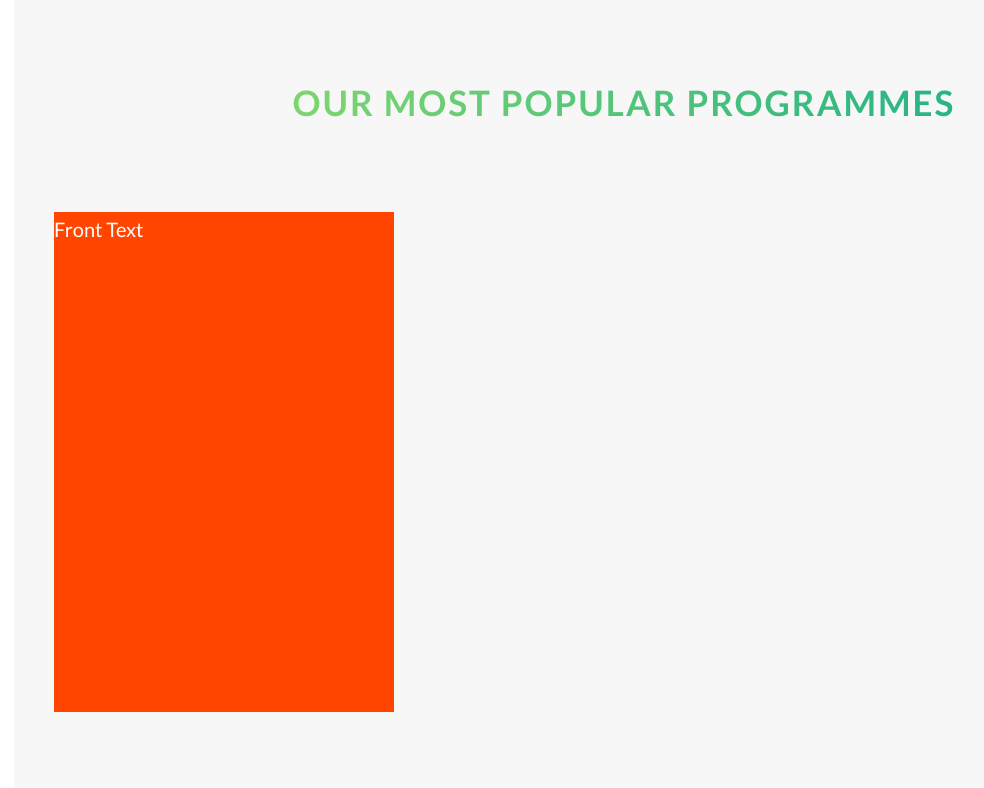
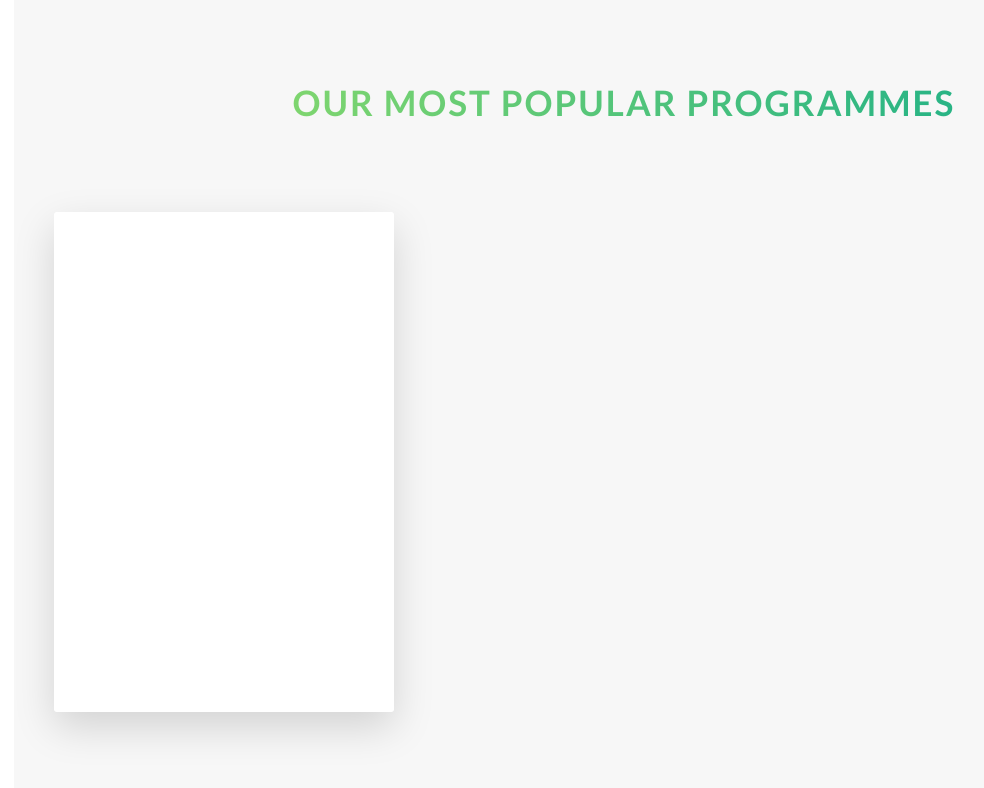
Before and after one commit to knightvertrag/Outours, a website: page index.html in a window 1280 px wide. Shown: the part 2264-3052 px from the top of the page, without its empty margins (16-1000 px from the left). Drawn offline with Linux system fonts and the light colour scheme.

Commit message:
Updated Card design

```diff
--- a/index.html
+++ b/index.html
@@ -37,6 +37,7 @@
         </header>
 
         <main>
+            <!--About Section-->
             <section class="section-about">
                 <div class="u-center-text u-margin-bottom-big">
                     <h2 class="heading-secondary">
@@ -89,7 +90,7 @@
                     </div>
                 </div>
             </section>
-
+            <!--Features Section-->
             <section class="section-features">
                 <div class="row">
                     <div class="col-1-of-4">
@@ -156,7 +157,9 @@
                             <div class="card__side card__side--front">
                                 Front Text
                             </div>
-                            <div class="card__side card__side--back">
+                            <div
+                                class="card__side card__side--back card__side--back-1"
+                            >
                                 Back Text
                             </div>
                         </div>
--- a/sass/components/_card.scss
+++ b/sass/components/_card.scss
@@ -14,14 +14,23 @@
         left: 0;
         width: 100%;
         backface-visibility: hidden;
+        border-radius: 3px;
+        box-shadow: 0 1.5rem 4rem rgba($color-black, 0.15);
 
         &--front {
-            background-color: orangered;
+            background-color: #fff;
         }
 
         &--back {
-            background-color: green;
             transform: rotateY(180deg);
+
+            &-1 {
+                background-image: linear-gradient(
+                    to right bottom,
+                    $color-secondary-light,
+                    $color-secondary-dark
+                );
+            }
         }
     }
 
```
Also changed, not shown: css/style.css.
